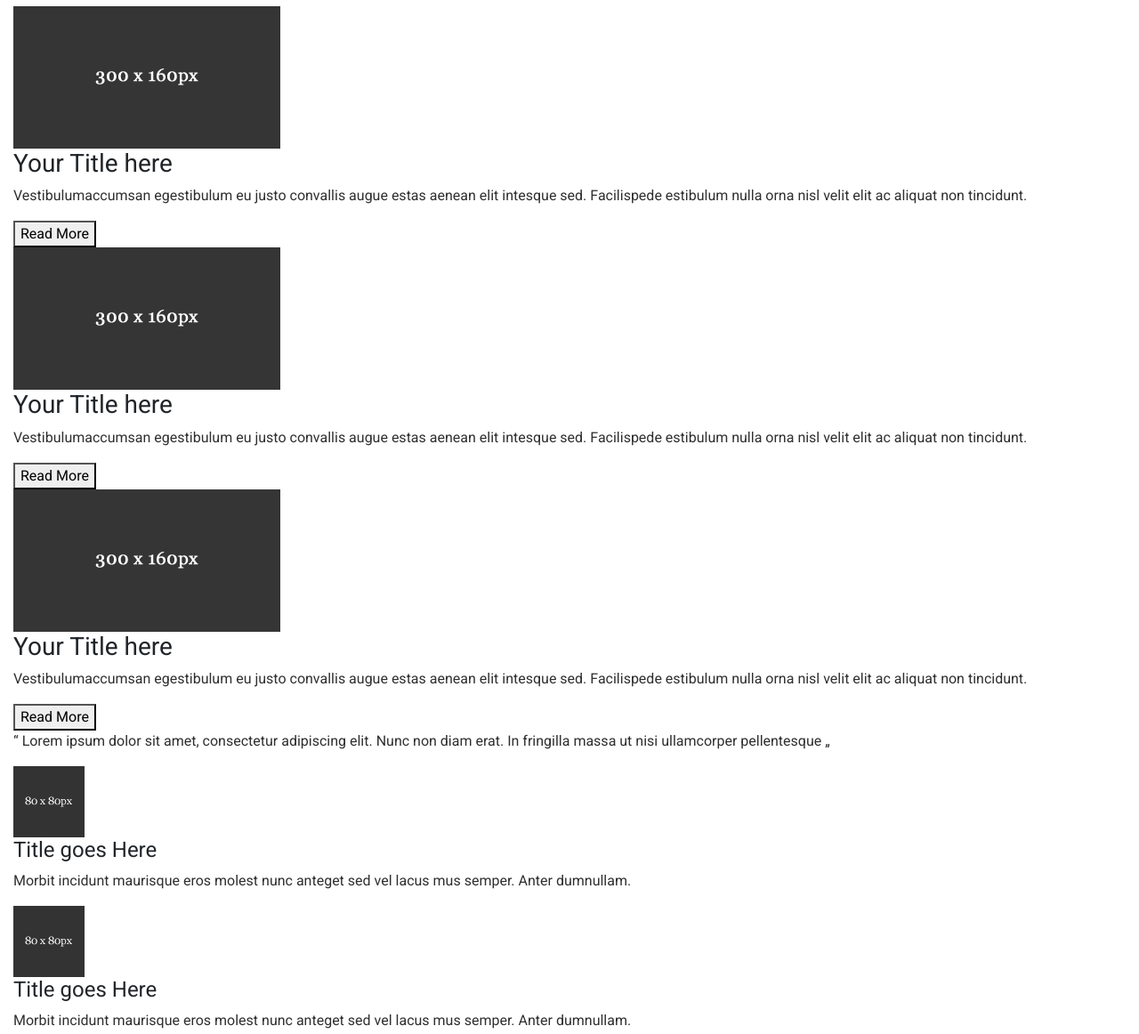
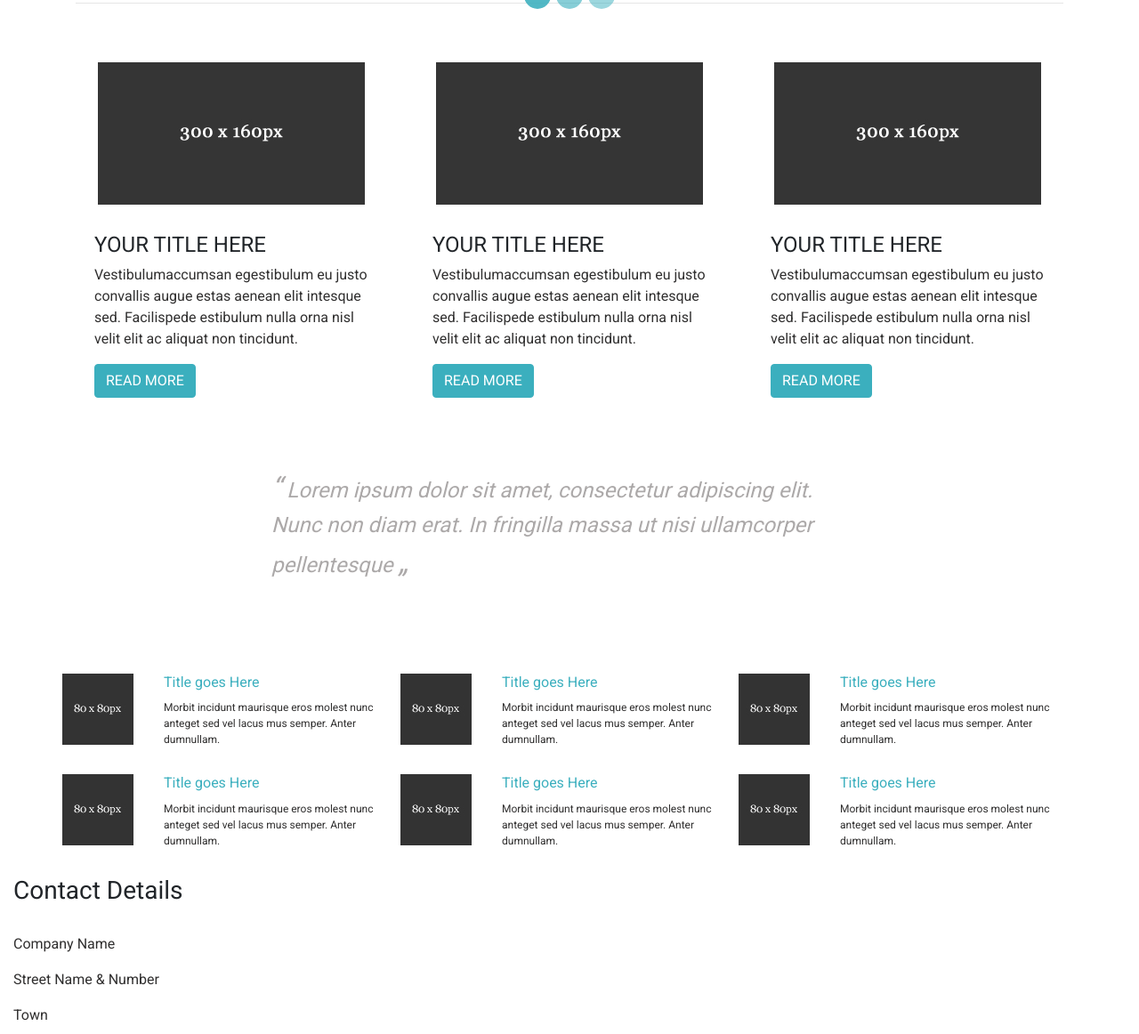
Before and after one commit to ClaudiuBu/Freshness-Proj, a plain HTML site: page index.html in a window 1280 px wide. Shown: the part 526-1688 px from the top of the page at 89% size. Drawn offline with nearby package versions, Linux system fonts and the light colour scheme.

Commit message:
Added two news sections

```diff
--- a/css/master.css
+++ b/css/master.css
@@ -16,20 +16,26 @@ ul li{
 ::placeholder{
     color:rgba(255,255,255,0.5)
 }
-
-/* Class Selectors */
-.main{
-    padding:0 15px;
-}
-a,a:hover{
-    text-decoration:none;
-}
 h2{
     color:rgb(73, 71, 71) !important;
 }
 p{
     color:rgb(48, 47, 47) !important;
 }
+/* Class Selectors */
+.main{
+    padding:0 15px;
+}
+.container{
+    overflow:hidden;
+}
+a,a:hover{
+    text-decoration:none;
+}
+span{
+    font-size:2rem;
+}
+
 
 /* Header */
 .top-social-icons{
@@ -105,6 +111,50 @@ ol.carousel-indicators{
 .slider-content h2, .slider-content p{
     text-align:left;;
 }
+
+/* Content */
+
+/* Three Boxes */
+.box-body{
+    padding:2% 6%;
+    text-align:left;
+}
+.box{
+    text-align:center;
+}
+/* Quote */
+
+blockquote p{
+    color:rgb(172, 169, 169) !important;
+    font-size:1.5rem;
+    font-style: italic;
+
+}
+
+/*  Six Boxes */
+.img-small-box{
+    float:left;
+    width:25%;
+    position:relative;
+    top:10%;
+}
+.body-small-box{
+    margin-top:10px;;
+    float:right;
+    width:70%;
+
+}
+.body-small-box p{
+    font-size:12px;
+    margin-bottom:0;
+}
+.body-small-box h6{
+    margin-bottom:10px;
+    color:#3bafbe;
+}
+.padding-box-4{
+    padding:10px 0;
+}
 /* ID Selectors */
 #top-header{
     padding-top:20px;
@@ -114,4 +164,12 @@ ol.carousel-indicators{
 }
 #slider{
     margin-top:3%;
+    margin-bottom:1%;
 }
+#three-box-content{
+    margin-top:4%;
+}
+#quote-section{
+    margin-top:2%;
+    padding:2% 22%;
+}
--- a/index.html
+++ b/index.html
@@ -67,9 +67,9 @@
         </div>
       </section>
       <section id="middle-header">
-          <div class="container" style="padding-right:0">
+        <div class="container" style="padding-box-4-right:0">
           <div class="row">
-              <div class="col" style="padding-right:0">
+            <div class="col" style="padding-box-4-right:0">
               <nav class="navbar navbar-expand-lg navbar-light bg-white">
                 <a class="navbar-brand" href="#">
                   <img src="img/logo.png" alt="">
@@ -101,7 +101,7 @@
           <img src="img/monitor.png" class="img-fluid" alt="mac system monitor">
           </div>
           <div class="col-6">
-          <h2>Your Title goes here</h2>
+          <h2>YOUR Title goes here</h2>
           <p>Cursuspenatiracumm ut curabitul nulla tellux tor ames in a curabitur pede. Idet mollisi eros dis orci congue ellis et curabitur consequam interque. Curabiturpisametur in ante.
           </p>
           <button type="button" name="button" class="btn btn-cyan" style="border-radius:10px;">READ MORE</button>
@@ -153,7 +153,7 @@
                 </div>
               </div>
             </div>
-          </div>
+
             <ol class="carousel-indicators">
               <li data-target="#carouselExampleIndicators" data-slide-to="0" class="active">
               </li>
@@ -162,63 +162,130 @@
               <li data-target="#carouselExampleIndicators" data-slide-to="2">
               </li>
             </ol>
+            <hr>
+          </div>
+      </section>
 
-        </section>
     </header>
 
-    <img src="img/screen-small.jpg" alt="">
+    <section id="three-box-content">
+      <div class="container">
+        <div class="row">
+          <div class="col-md-4 box">
+            <div class="box-image">
+              <img src="img/screen-small.jpg" alt="" class="img-fluid">
+            </div>
             <br>
-    <h3>Your Title here</h3>
+            <div class="box-body">
+              <h4>YOUR TITLE HERE</h4>
               <p>Vestibulumaccumsan egestibulum eu justo convallis augue estas aenean elit intesque sed. Facilispede estibulum nulla orna nisl velit elit ac aliquat non tincidunt.</p>
-    <button type="button" name="button">Read More</button>
+              <button type="button" name="button" class="btn btn-cyan">READ MORE</button>
+            </div>
+          </div>
           <br>
-    <img src="img/screen-small.jpg" alt="">
-    <h3>Your Title here</h3>
+          <div class="col-md-4 box">
+            <div class="box-image">
+              <img src="img/screen-small.jpg" alt="" class="img-fluid">
+            </div>
+            <br>
+            <div class="box-body">
+              <h4>YOUR TITLE HERE</h4>
               <p>Vestibulumaccumsan egestibulum eu justo convallis augue estas aenean elit intesque sed. Facilispede estibulum nulla orna nisl velit elit ac aliquat non tincidunt.</p>
-    <button type="button" name="button">Read More</button>
+              <button type="button" name="button" class="btn btn-cyan">READ MORE</button>
+            </div>
+          </div>
+          <br>
+          <div class="col-md-4 box">
+            <div class="box-image">
+              <img src="img/screen-small.jpg" alt="" class="img-fluid">
+            </div>
+            <br>
+            <div class="box-body">
+              <h4>YOUR TITLE HERE</h4>
+              <p>Vestibulumaccumsan egestibulum eu justo convallis augue estas aenean elit intesque sed. Facilispede estibulum nulla orna nisl velit elit ac aliquat non tincidunt.</p>
+              <button type="button" name="button" class="btn btn-cyan">READ MORE</button>
+            </div>
+          </div>
+          <br>
+        </div>
+      </div>
+    </section>
+    <section id="quote-section">
+      <div class="container">
+        <blockquote cite="http://">
+          <p><span>“</span> Lorem ipsum dolor sit amet, consectetur adipiscing elit. Nunc non diam
+            erat. In fringilla massa ut nisi ullamcorper pellentesque <span>„</span></p>
+        </blockquote>
+      </div>
+    </section>
 
-    <br>
-    <img src="img/screen-small.jpg" alt="">
-    <h3>Your Title here</h3>
-    <p>Vestibulumaccumsan egestibulum eu justo convallis augue estas aenean elit intesque sed. Facilispede estibulum nulla orna nisl velit elit ac aliquat non tincidunt.</p>
-    <button type="button" name="button">Read More</button>
-    <br>
-    <blockquote cite="http://">
-      <p>“ Lorem ipsum dolor sit amet, consectetur adipiscing elit. Nunc non diam
-        erat. In fringilla massa ut nisi ullamcorper pellentesque „</p>
-    </blockquote>
+    <section id="six-box-section">
+      <div class="container">
+        <div class="row">
+          <div class="col-md-4 padding-box-4">
+            <div class="img-small-box">
+              <img src="img/screen-smaller.jpg" alt="" class="img-fluid">
+            </div>
 
+            <div class="body-small-box">
+              <h6>Title goes Here</h6>
+              <p>Morbit incidunt maurisque eros molest nunc anteget sed vel lacus mus semper. Anter dumnullam.</p>
+            </div>
+          </div>
+          <div class="col-md-4 padding-box-4">
+            <div class="img-small-box">
+              <img src="img/screen-smaller.jpg" alt="" class="img-fluid">
+            </div>
 
-    <img src="img/screen-smaller.jpg" alt="">
-    <h4>Title goes Here</h4>
+            <div class="body-small-box">
+              <h6>Title goes Here</h6>
               <p>Morbit incidunt maurisque eros molest nunc anteget sed vel lacus mus semper. Anter dumnullam.</p>
+            </div>
+          </div>
+          <div class="col-md-4 padding-box-4">
+            <div class="img-small-box">
+              <img src="img/screen-smaller.jpg" alt="" class="img-fluid">
+            </div>
 
-    <img src="img/screen-smaller.jpg" alt="">
-    <h4>Title goes Here</h4>
+            <div class="body-small-box">
+            <h6>Title goes Here</h6>
               <p>Morbit incidunt maurisque eros molest nunc anteget sed vel lacus mus semper. Anter dumnullam.</p>
+            </div>
+          </div>
+        </div>
+        <div class="row">
+          <div class="col-md-4 padding-box-4">
+            <div class="img-small-box">
+              <img src="img/screen-smaller.jpg" alt="" class="img-fluid">
+            </div>
 
-    <img src="img/screen-smaller.jpg" alt="">
-    <h4>Title goes Here</h4>
+            <div class="body-small-box">
+            <h6>Title goes Here</h6>
               <p>Morbit incidunt maurisque eros molest nunc anteget sed vel lacus mus semper. Anter dumnullam.</p>
+            </div>
+          </div>
+          <div class="col-md-4 padding-box-4">
+            <div class="img-small-box">
+              <img src="img/screen-smaller.jpg" alt="" class="img-fluid">
+            </div>
 
+            <div class="body-small-box">
+              <h6>Title goes Here</h6>
+              <p>Morbit incidunt maurisque eros molest nunc anteget sed vel lacus mus semper. Anter dumnullam.</p>
+            </div>
+          </div>
+          <div class="col-md-4 padding-box-4">
+            <div class="img-small-box">
+              <img src="img/screen-smaller.jpg" alt="" class="img-fluid">
+            </div>
 
-    <img src="img/screen-smaller.jpg" alt="">
-    <h4>Title goes Here</h4>
+            <div class="body-small-box">
+            <h6>Title goes Here</h6>
               <p>Morbit incidunt maurisque eros molest nunc anteget sed vel lacus mus semper. Anter dumnullam.</p>
-
-
-    <img src="img/screen-smaller.jpg" alt="">
-    <h4>Title goes Here</h4>
-    <p>Morbit incidunt maurisque eros molest nunc anteget sed vel lacus mus semper. Anter dumnullam.</p>
-
-
-    <img src="img/screen-smaller.jpg" alt="">
-    <h4>Title goes Here</h4>
-    <p>Morbit incidunt maurisque eros molest nunc anteget sed vel lacus mus semper. Anter dumnullam.</p>
-
-
-
-
+            </div>
+          </div>
+        </div>
+      </div>
     <footer>
 
       <h3>Contact Details</h3>
@@ -247,7 +314,7 @@
       <h4>Blog Post Title</h4>
       <p>Posted by Admin on 00.00.0000</p>
       <p>Vestibulumaccumsan egestibulum eu justo convallis augue estas aenean elit intesque sed facilispede estibulum. eu jo</p>
-      <button type="button" name="button">Read More</button>
+      <button type="button" name="button">READ MORE</button>
 
       <h3>Newsletter</h3>
       <form class="" action="index.html" method="post">
```
Lines whose indentation alone changed are shown as unchanged.
